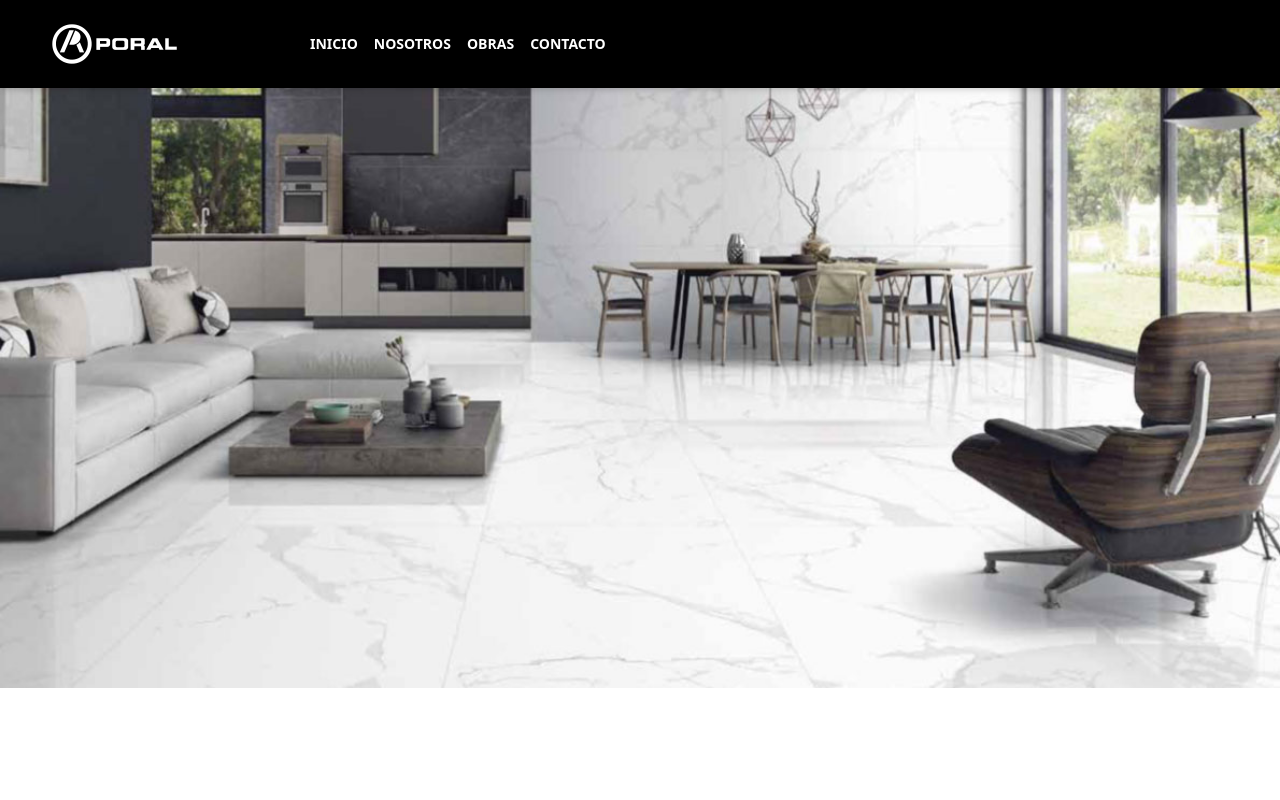
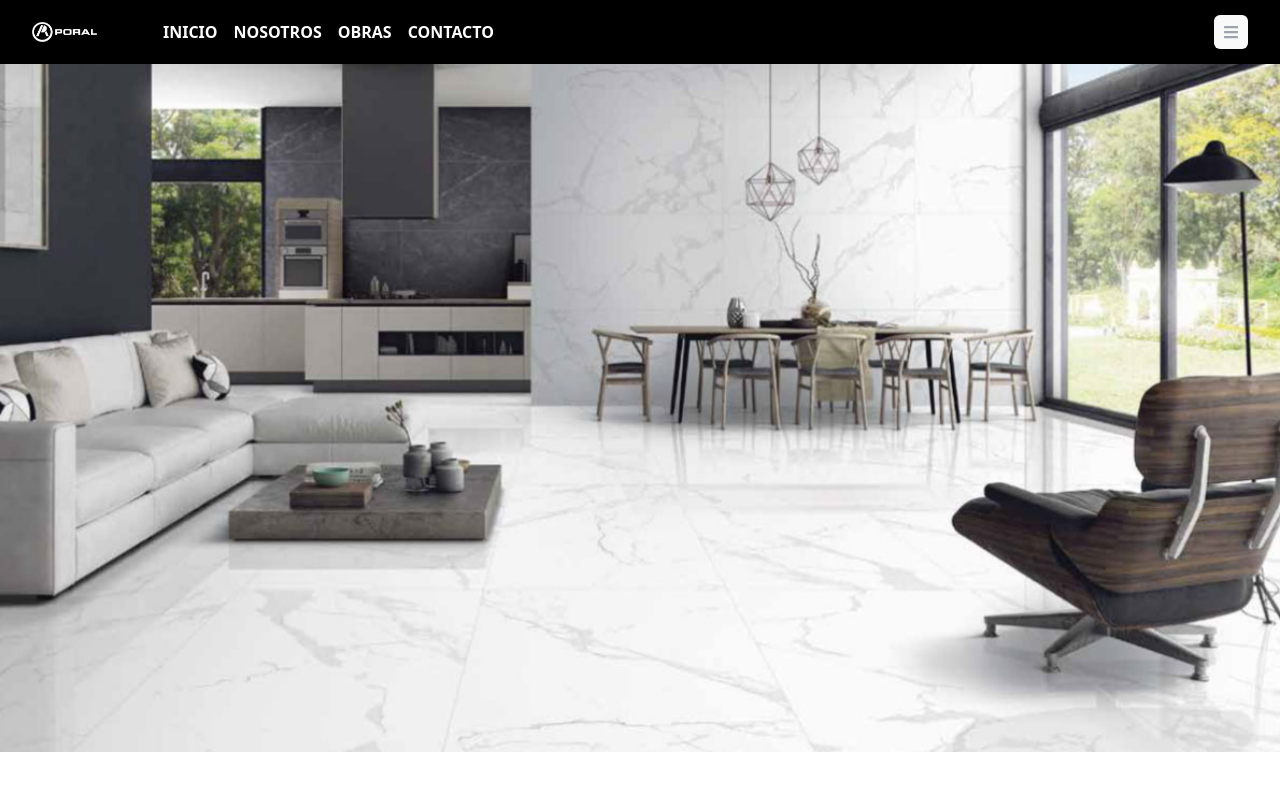
Before and after one commit to jeroalderete/Poral-S.A.C.I, a React (Vite) app: page / in a window 1280 px wide. Shown: the top 800 px of the page. Built offline with nearby package versions, Linux system fonts and the light colour scheme.

Commit message:
migration14

```diff
--- a/index.html
+++ b/index.html
@@ -10,6 +10,7 @@
   <script src="https://cdn.tailwindcss.com"></script>
   <script type="module" src="https://unpkg.com/ionicons@5.5.2/dist/ionicons/ionicons.esm.js"></script>
   <script nomodule src="https://unpkg.com/ionicons@5.5.2/dist/ionicons/ionicons.js"></script>
+
 </head>
 
 <body>
--- a/package.json
+++ b/package.json
@@ -17,7 +17,7 @@
     "leaflet": "^1.9.3",
     "react": "^18.2.0",
     "react-dom": "^18.2.0",
-    "react-icons": "^4.7.1",
+    "react-icons": "^4.8.0",
     "react-leaflet": "^4.2.1",
     "react-router-dom": "^6.8.2",
     "react-select": "^5.7.2",
--- a/src/components/Layout/Layout.jsx
+++ b/src/components/Layout/Layout.jsx
@@ -1,11 +1,11 @@
 import { Outlet as Page } from "react-router-dom";
-import Navbar from "../Navbar/Index";
+import Navbar2 from "../Navbar2/Navbar2.jsx";
 import Footer from "../Footer";
 
 const Layout = () => {
   return (
     <main>
-      <Navbar />
+      <Navbar2 />
       <Page />
       <Footer />
     </main>
--- a/src/components/Navbar/Index.jsx
+++ /dev/null
@@ -1,72 +0,0 @@
-import { useEffect, useState } from "react";
-import { NavLink } from "react-router-dom";
-import "./Navbar.css";
-
-const Navbar = () => {
-  const [isScrolling, setIsScrolling] = useState(false);
-
-  useEffect(() => {
-    const handleScroll = () => {
-      if (window.scrollY > 5) {
-        setIsScrolling(true);
-      } else {
-        setIsScrolling(false);
-      }
-    };
-
-    window.addEventListener("scroll", handleScroll);
-
-    return () => window.removeEventListener("scroll", handleScroll);
-  }, []);
-
-  return (
-    <div
-      className="navbar shadow-md w-full fixed top-0 left-0"
-      style={{ fontSize: isScrolling ? 15 : null }}
-    >
-      <div className="md:flex items-center justify-start  py-6 md:px-10 px-7 mx-3">
-        <NavLink to="/">
-          <img className="img-logo" src="../../../public/assets/logo1-2.png" />
-        </NavLink>
-
-        <ul className="md:flex md: items-center">
-          <li className="md:ml-2 text-sm nav-text">
-            <NavLink
-              to="/"
-              className="nav-text text-gray-800 hover:text-gray-400 duration-500"
-            >
-              INICIO
-            </NavLink>
-          </li>
-          <li className="md:ml-4   text-sm">
-            <NavLink
-              to="/about"
-              className="nav-text text-gray-800 hover:text-gray-400 duration-500"
-            >
-              NOSOTROS
-            </NavLink>
-          </li>
-          <li className="md:ml-4 text-sm">
-            <NavLink
-              to="/obras"
-              className="nav-text text-gray-800 hover:text-gray-400 duration-500"
-            >
-              OBRAS
-            </NavLink>
-          </li>
-
-          <li className="md:ml-4 text-sm">
-            <NavLink
-              to="/contact"
-              className="nav-text text-gray-800 hover:text-gray-400 duration-500"
-            >
-              CONTACTO
-            </NavLink>
-          </li>
-        </ul>
-      </div>
-    </div>
-  );
-};
-
-export default Navbar;
--- a/src/components/Navbar/Navbar.css
+++ b/src/components/Navbar2/Navbar.css
@@ -8,11 +8,6 @@
 
 .img-logo {
     width: 50%;
-}
-
-a {
-    cursor: pointer;
-    color: white !important;
 }
 
 .button-cart:hover {
@@ -30,3 +25,15 @@ a {
 .nav-text {
     font-weight: 600;
 }
+
+.flex-links {
+    margin-right: 45rem;
+
+}
+
+
+@media screen and (max-width: 600px) {
+    .img-logo {
+        display: none;
+    }
+}
--- /dev/null
+++ b/src/components/Navbar2/Navbar2.jsx
@@ -0,0 +1,133 @@
+import React, { useState } from "react";
+import "./Navbar.css";
+
+import { NavLink } from "react-router-dom";
+import { FaBars, FaTimes } from "react-icons/fa";
+
+const navlinks = [
+  {
+    title: "Home",
+    link: "/",
+  },
+  {
+    title: "About",
+    link: "/about",
+  },
+  {
+    title: "Obras",
+    link: "/obras",
+  },
+  {
+    title: "Home",
+    link: "/",
+  },
+];
+
+const Navbar2 = () => {
+  const [open, setOpen] = useState(false);
+
+  const handleMenu = () => {
+    setOpen((prev) => !prev);
+    console.log(open);
+  };
+
+  return (
+    <div className="bg-black">
+      <div className="mx-auto px-4 sm:px-6 lg:px-8">
+        <div className="flex items-center justify-between h-16">
+          <div className="flex items-center">
+            <NavLink to="/">
+              <img
+                className="img-logo"
+                src="../../../public/assets/logo1-2.png"
+              />
+            </NavLink>
+          </div>
+          {/*        navlinks */}
+          <div className="hidden md:block  flex-links">
+            <div className="flex space-x-4 w-full justify-start">
+              <NavLink
+                to="/"
+                className="nav-text text-white hover:text-gray-400 duration-500"
+              >
+                INICIO
+              </NavLink>
+
+              <NavLink
+                to="/about"
+                className="nav-text text-white hover:text-gray-400 duration-500"
+              >
+                NOSOTROS
+              </NavLink>
+
+              <NavLink
+                to="/obras"
+                className="nav-text text-white hover:text-gray-400 duration-500"
+              >
+                OBRAS
+              </NavLink>
+
+              <NavLink
+                to="/contact"
+                className="nav-text text-white hover:text-gray-400 duration-500"
+              >
+                CONTACTO
+              </NavLink>
+            </div>
+          </div>
+          <div className="flex items-center justify-between h-16">
+            {/*    hamburguer button  */}
+            <div>
+              <button
+                type="button"
+                onClick={handleMenu}
+                className="inline-flex items-center justify-center p-2 rounded-md text-gray-400 hover:text-white hover:bg-gray-70 focus:outline-none focus:ring-2 focus:ring-offset-2 focus:ring-offset-gray-800 focus:ring-white"
+              >
+                <span className="sr-only">Open Main Menu</span>
+                {open == true ? <FaTimes /> : <FaBars />}
+              </button>
+            </div>
+          </div>
+        </div>
+      </div>
+      {/*   mobile-menu */}
+      {open ? (
+        <div className="md:hidden">
+          <div className="ox-2 pt-2 pb-3 space-y-1 sm:px-3">
+            <div>
+              <NavLink
+                to="/"
+                className="text-gray-300 hover:bg-gray-700 hover:text-white block px-3 py-2 rounded-md text-base font-medium"
+              >
+                INICIO
+              </NavLink>
+
+              <NavLink
+                to="/about"
+                className="text-gray-300 hover:bg-gray-700 hover:text-white block px-3 py-2 rounded-md text-base  font-medium"
+              >
+                NOSOTROS
+              </NavLink>
+
+              <NavLink
+                to="/obras"
+                className="text-gray-300 hover:bg-gray-700 hover:text-white block px-3 py-2 rounded-md text-base  font-medium"
+              >
+                OBRAS
+              </NavLink>
+
+              <NavLink
+                to="/contact"
+                className="text-gray-300 hover:bg-gray-700 hover:text-white block px-3 py-2 rounded-md text-base font-medium"
+              >
+                CONTACTO
+              </NavLink>
+            </div>
+          </div>
+        </div>
+      ) : null}
+    </div>
+  );
+};
+
+export default Navbar2;
--- a/src/routes/ErrorPage.jsx
+++ b/src/routes/ErrorPage.jsx
@@ -1,5 +1,5 @@
 import { Link, useRouteError } from "react-router-dom";
-import Navbar from "../components/Navbar/Index";
+import Navbar2 from "../components/Navbar2/Navbar2.jsx";
 import Footer from "../components/Footer";
 import "./App.css";
 
@@ -8,7 +8,7 @@ const ErrorPage = () => {
 
   return (
     <main>
-      <Navbar />
+      <Navbar2 />
       <div className="error-container text-center">
         <h1>
           <strong>OOPS!</strong>
```
Also changed, not shown: 1 other file (tests, documents, lock files or other folders).
